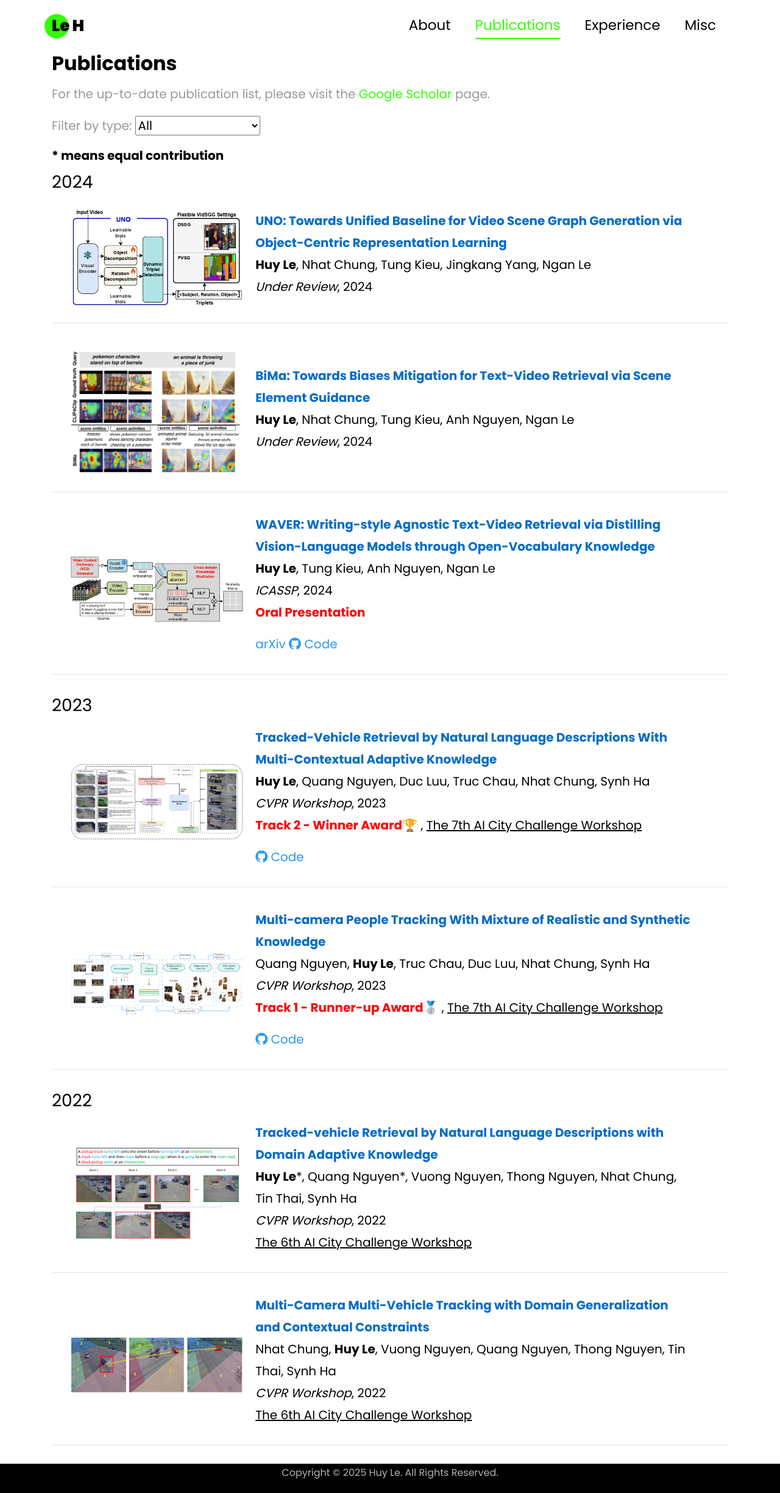
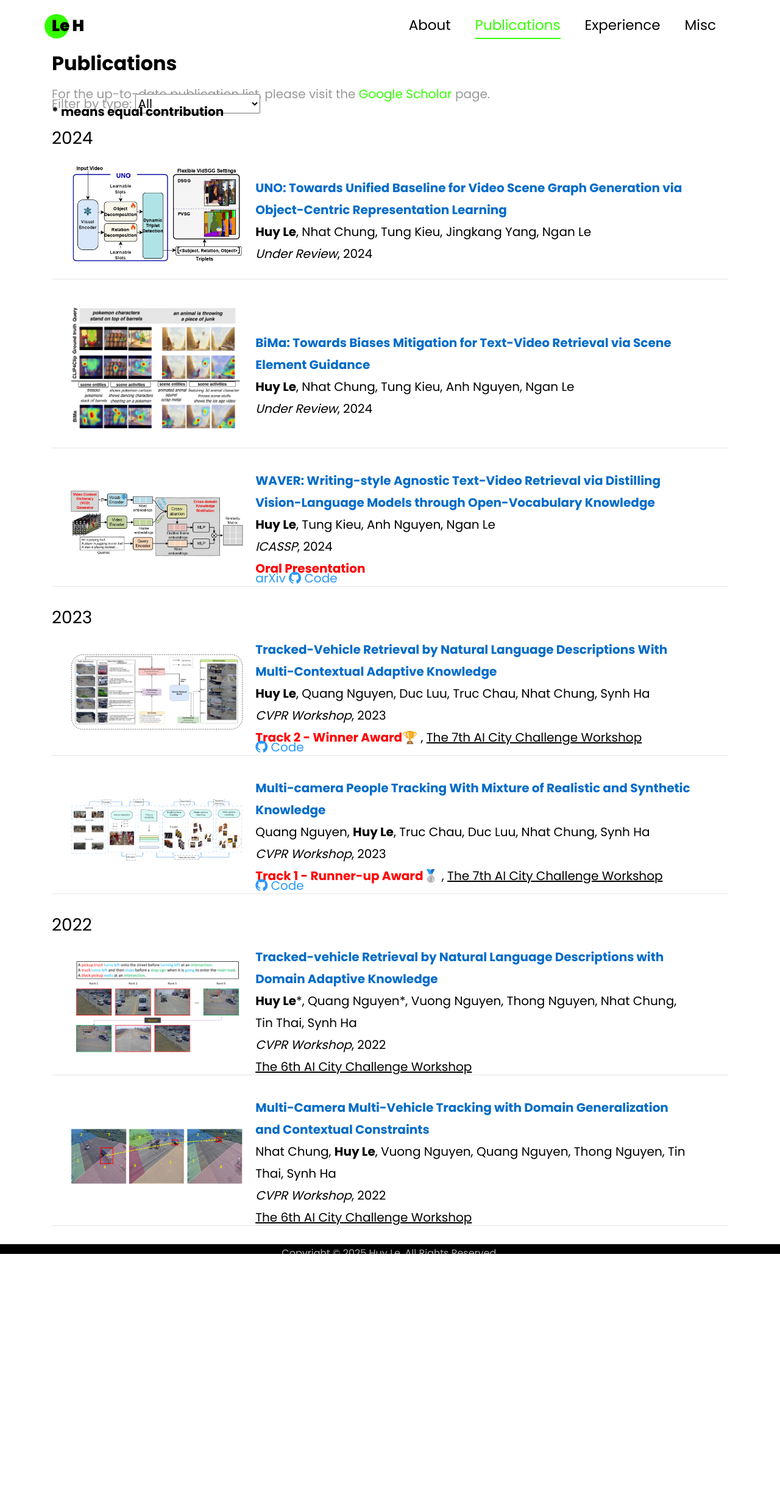
Before and after one commit to lehuy1611/lehuy1611.github.io, a Jekyll site: the page built from publication.html, in a window 1280 px wide. Shown: the whole page at 61% size. Built offline with Jekyll 4.4.1, drawn with Linux system fonts in a browser that asks for light colours; nearby versions of some CDN libraries; library files that are not in the unit come from our copies; a style sheet for code colours, icons or effects is not loaded; after the commit the page ends 2070 px from its top, so only the background shows below that.

Commit message:
edit main page

```diff
--- a/publication.html
+++ b/publication.html
@@ -27,6 +27,9 @@ layout: null
     <link href="{{ '/css/fontawesome.all.min.css' | relative_url }}" rel="stylesheet">
     <link href="https://cdn.jsdelivr.net/gh/jpswalsh/academicons@1/css/academicons.min.css" rel="stylesheet">
     <script src="https://ajax.googleapis.com/ajax/libs/jquery/3.6.0/jquery.min.js"></script>
+    <style type="text/css">
+        p {margin-bottom: -1em;  margin-top: 0em;}
+       </style>
 </head>
 
 <body data-spy="scroll" data-target=".site-navbar-target" data-offset="300">
```
